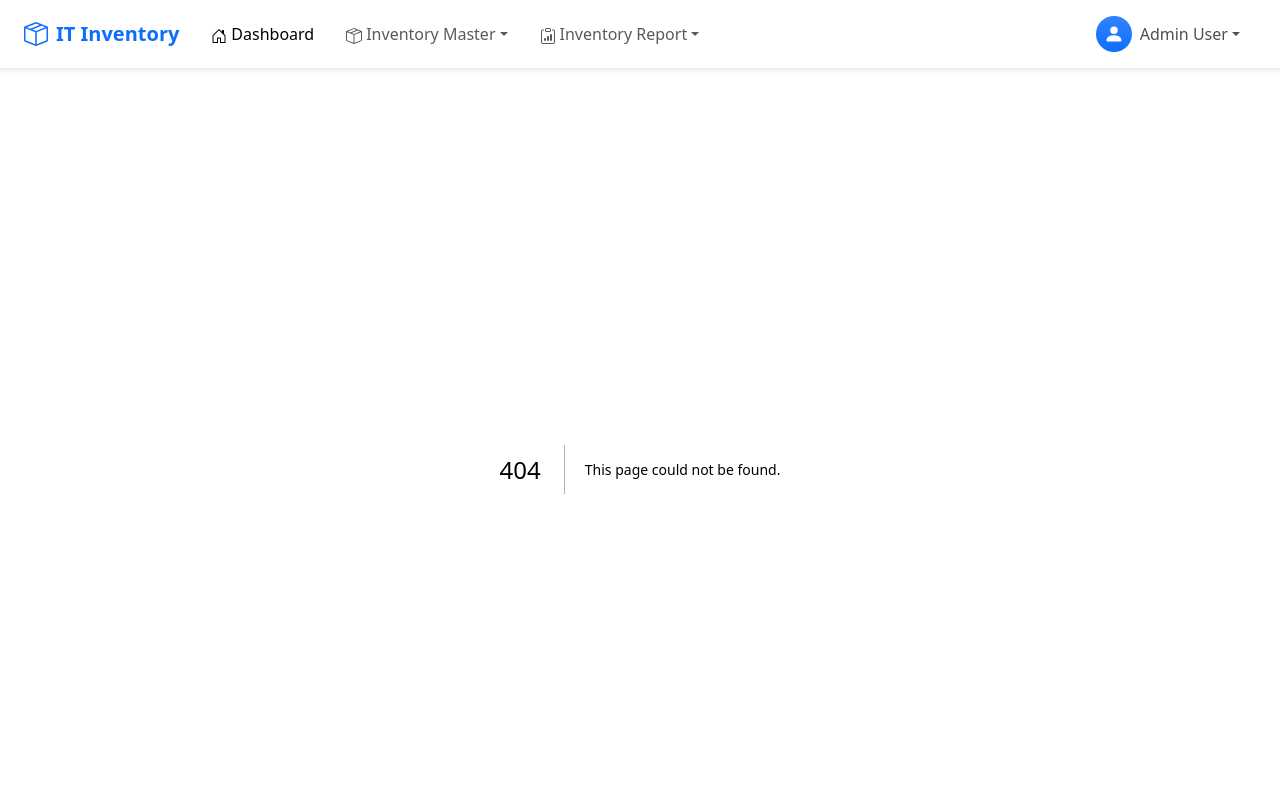
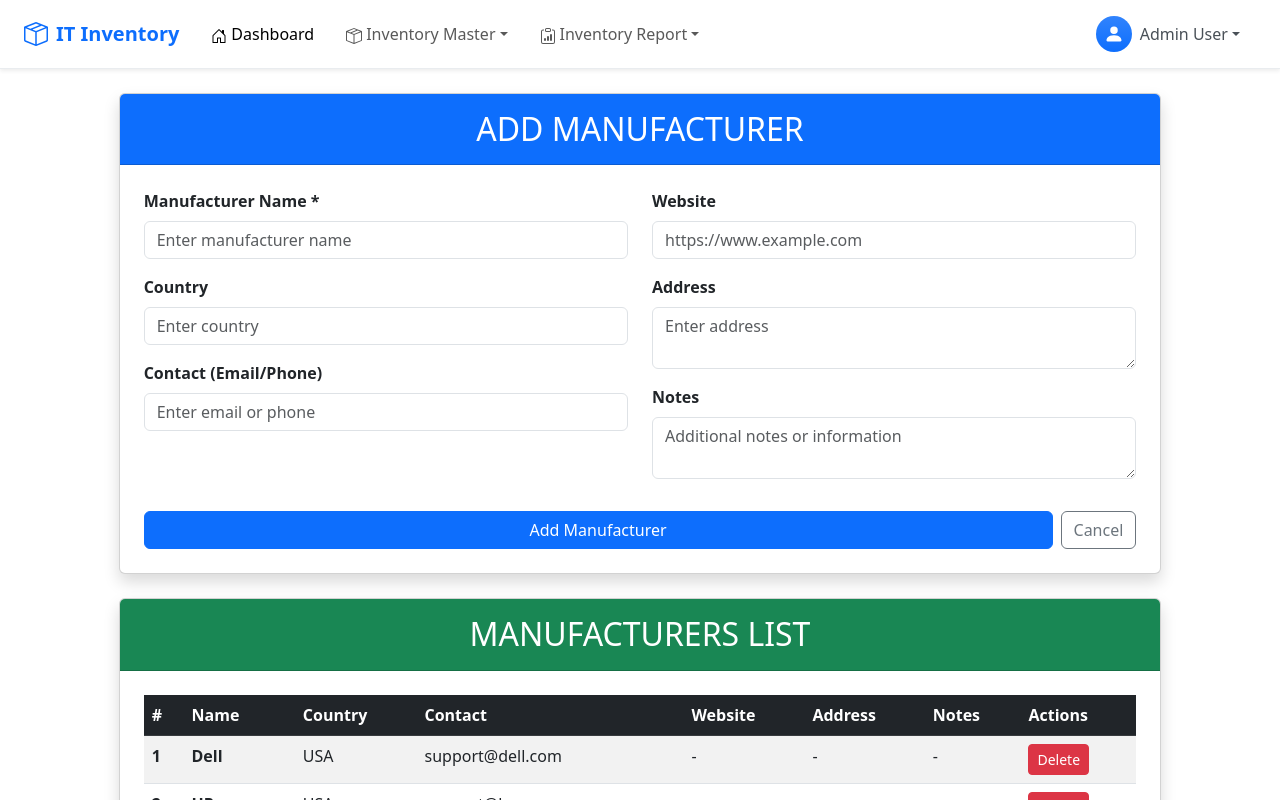
Before and after one commit to Demigod1410/NIRD-Inventory, a Next.js app: page /manufacturers in a window 1280 px wide. Before the commit this address had no page. Shown: the top 800 px of the page. Built offline with nearby package versions, Linux system fonts and the light colour scheme.

Commit message:
Add Manufacturers component for managing manufacturer details with form submission and deletion

```diff
--- /dev/null
+++ b/src/app/manufacturers/page.jsx
@@ -0,0 +1,279 @@
+"use client";
+import { useState } from "react";
+import Link from "next/link";
+
+export default function Manufacturers() {
+  const [manufacturers, setManufacturers] = useState([
+    { id: 1, name: "Dell", country: "USA", contact: "support@dell.com" },
+    { id: 2, name: "HP", country: "USA", contact: "support@hp.com" },
+    { id: 3, name: "Lenovo", country: "China", contact: "support@lenovo.com" },
+  ]);
+
+  const [formData, setFormData] = useState({
+    name: "",
+    country: "",
+    contact: "",
+    address: "",
+    website: "",
+    notes: "",
+  });
+
+  const handleChange = (e) => {
+    const { name, value } = e.target;
+    setFormData((prev) => ({
+      ...prev,
+      [name]: value,
+    }));
+  };
+
+  const handleSubmit = (e) => {
+    e.preventDefault();
+
+    // Create new manufacturer object
+    const newManufacturer = {
+      id: manufacturers.length + 1,
+      ...formData,
+    };
+
+    // Add to manufacturers list
+    setManufacturers((prev) => [...prev, newManufacturer]);
+
+    // Show success message
+    alert("Manufacturer added successfully!");
+
+    // Reset form
+    setFormData({
+      name: "",
+      country: "",
+      contact: "",
+      address: "",
+      website: "",
+      notes: "",
+    });
+  };
+
+  const handleDelete = (id) => {
+    if (confirm("Are you sure you want to delete this manufacturer?")) {
+      setManufacturers((prev) => prev.filter((m) => m.id !== id));
+    }
+  };
+
+  return (
+    <div className="container-fluid py-4 h-screen overflow-auto">
+      <link
+        href="https://cdn.jsdelivr.net/npm/bootstrap@5.3.0/dist/css/bootstrap.min.css"
+        rel="stylesheet"
+      />
+
+      <div className="row justify-content-center">
+        <div className="col-12 col-xl-10">
+          {/* Add Manufacturer Form */}
+          <div className="card shadow mb-4">
+            <div className="card-header bg-primary text-white py-3">
+              <h2 className="mb-0 text-center">ADD MANUFACTURER</h2>
+            </div>
+
+            <div className="card-body p-4">
+              <form onSubmit={handleSubmit}>
+                <div className="row">
+                  {/* Column 1 */}
+                  <div className="col-md-6">
+                    {/* Manufacturer Name */}
+                    <div className="mb-3">
+                      <label htmlFor="name" className="form-label fw-bold">
+                        Manufacturer Name *
+                      </label>
+                      <input
+                        type="text"
+                        className="form-control"
+                        id="name"
+                        name="name"
+                        value={formData.name}
+                        onChange={handleChange}
+                        placeholder="Enter manufacturer name"
+                        required
+                      />
+                    </div>
+
+                    {/* Country */}
+                    <div className="mb-3">
+                      <label htmlFor="country" className="form-label fw-bold">
+                        Country
+                      </label>
+                      <input
+                        type="text"
+                        className="form-control"
+                        id="country"
+                        name="country"
+                        value={formData.country}
+                        onChange={handleChange}
+                        placeholder="Enter country"
+                      />
+                    </div>
+
+                    {/* Contact */}
+                    <div className="mb-3">
+                      <label htmlFor="contact" className="form-label fw-bold">
+                        Contact (Email/Phone)
+                      </label>
+                      <input
+                        type="text"
+                        className="form-control"
+                        id="contact"
+                        name="contact"
+                        value={formData.contact}
+                        onChange={handleChange}
+                        placeholder="Enter email or phone"
+                      />
+                    </div>
+                  </div>
+
+                  {/* Column 2 */}
+                  <div className="col-md-6">
+                    {/* Website */}
+                    <div className="mb-3">
+                      <label htmlFor="website" className="form-label fw-bold">
+                        Website
+                      </label>
+                      <input
+                        type="url"
+                        className="form-control"
+                        id="website"
+                        name="website"
+                        value={formData.website}
+                        onChange={handleChange}
+                        placeholder="https://www.example.com"
+                      />
+                    </div>
+
+                    {/* Address */}
+                    <div className="mb-3">
+                      <label htmlFor="address" className="form-label fw-bold">
+                        Address
+                      </label>
+                      <textarea
+                        className="form-control"
+                        id="address"
+                        name="address"
+                        value={formData.address}
+                        onChange={handleChange}
+                        placeholder="Enter address"
+                        rows="2"
+                      />
+                    </div>
+
+                    {/* Notes */}
+                    <div className="mb-3">
+                      <label htmlFor="notes" className="form-label fw-bold">
+                        Notes
+                      </label>
+                      <textarea
+                        className="form-control"
+                        id="notes"
+                        name="notes"
+                        value={formData.notes}
+                        onChange={handleChange}
+                        placeholder="Additional notes or information"
+                        rows="2"
+                      />
+                    </div>
+                  </div>
+                </div>
+
+                {/* Submit Button */}
+                <div className="row mt-3">
+                  <div className="col-12">
+                    <div className="d-flex gap-2">
+                      <button type="submit" className="btn btn-primary flex-grow-1">
+                        Add Manufacturer
+                      </button>
+                      <Link href="/" className="btn btn-outline-secondary">
+                        Cancel
+                      </Link>
+                    </div>
+                  </div>
+                </div>
+              </form>
+            </div>
+          </div>
+
+          {/* Manufacturers List Table */}
+          <div className="card shadow">
+            <div className="card-header bg-success text-white py-3">
+              <h2 className="mb-0 text-center">MANUFACTURERS LIST</h2>
+            </div>
+
+            <div className="card-body p-4">
+              <div className="table-responsive">
+                <table className="table table-striped table-hover">
+                  <thead className="table-dark">
+                    <tr>
+                      <th scope="col">#</th>
+                      <th scope="col">Name</th>
+                      <th scope="col">Country</th>
+                      <th scope="col">Contact</th>
+                      <th scope="col">Website</th>
+                      <th scope="col">Address</th>
+                      <th scope="col">Notes</th>
+                      <th scope="col">Actions</th>
+                    </tr>
+                  </thead>
+                  <tbody>
+                    {manufacturers.length === 0 ? (
+                      <tr>
+                        <td colSpan="8" className="text-center py-4 text-muted">
+                          No manufacturers found. Add one above to get started.
+                        </td>
+                      </tr>
+                    ) : (
+                      manufacturers.map((manufacturer, index) => (
+                        <tr key={manufacturer.id}>
+                          <th scope="row">{index + 1}</th>
+                          <td className="fw-bold">{manufacturer.name}</td>
+                          <td>{manufacturer.country || "-"}</td>
+                          <td>{manufacturer.contact || "-"}</td>
+                          <td>
+                            {manufacturer.website ? (
+                              <a
+                                href={manufacturer.website}
+                                target="_blank"
+                                rel="noopener noreferrer"
+                                className="text-primary"
+                              >
+                                Visit
+                              </a>
+                            ) : (
+                              "-"
+                            )}
+                          </td>
+                          <td>{manufacturer.address || "-"}</td>
+                          <td>{manufacturer.notes || "-"}</td>
+                          <td>
+                            <button
+                              className="btn btn-danger btn-sm"
+                              onClick={() => handleDelete(manufacturer.id)}
+                            >
+                              Delete
+                            </button>
+                          </td>
+                        </tr>
+                      ))
+                    )}
+                  </tbody>
+                </table>
+              </div>
+
+              {manufacturers.length > 0 && (
+                <div className="mt-3">
+                  <p className="text-muted mb-0">
+                    Total Manufacturers: <strong>{manufacturers.length}</strong>
+                  </p>
+                </div>
+              )}
+            </div>
+          </div>
+        </div>
+      </div>
+    </div>
+  );
+}
```
